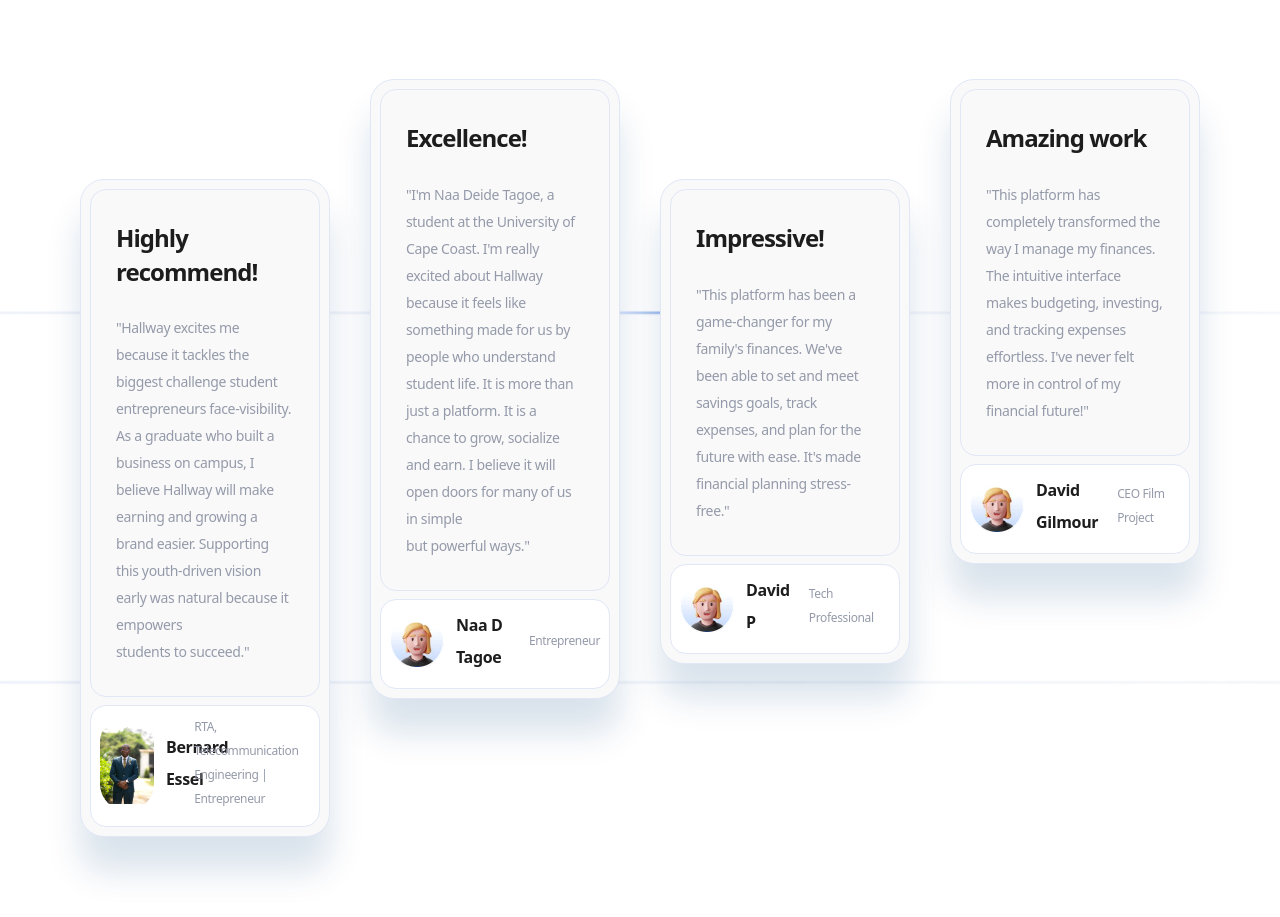
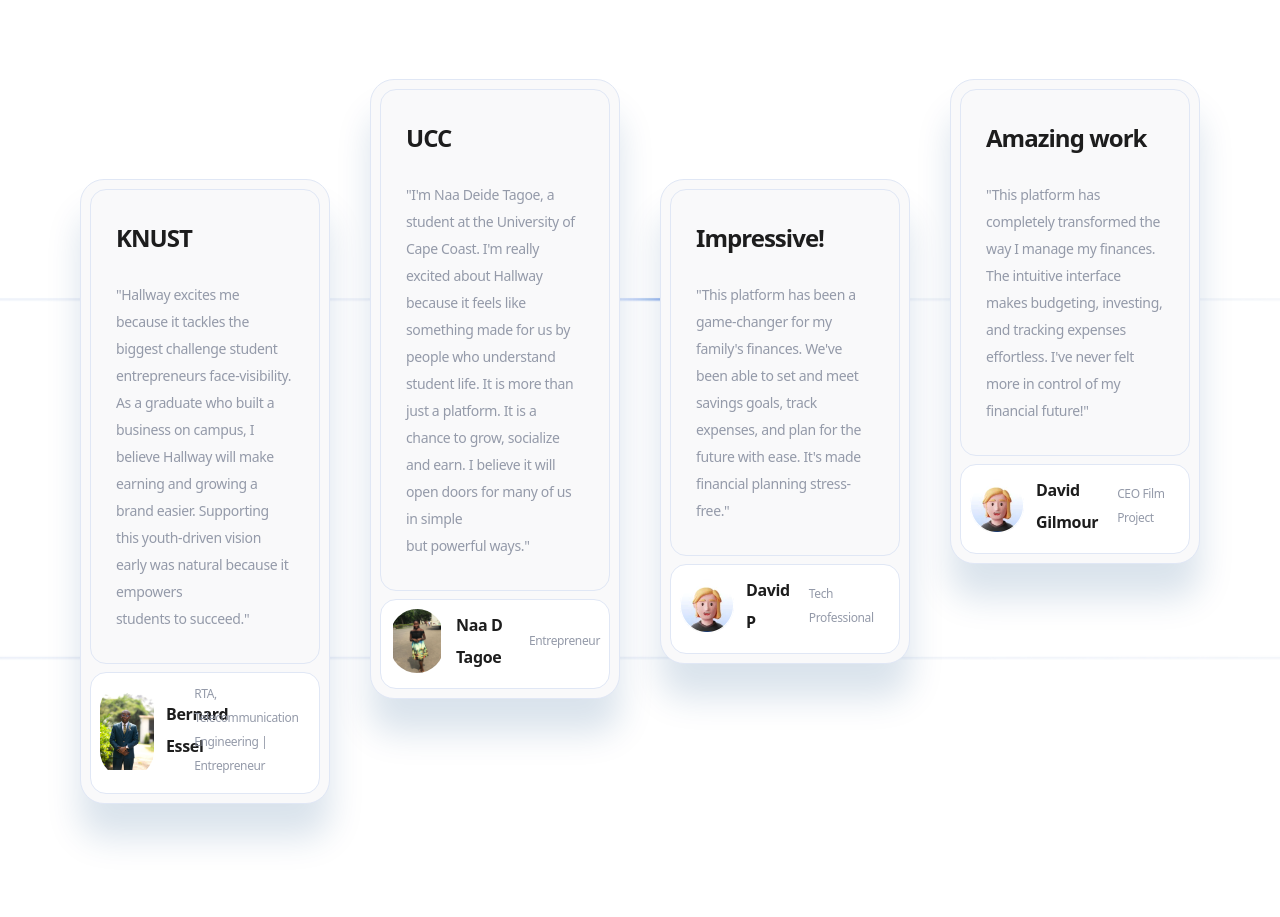
Before and after one commit to thouartdarkens-ux/pixel-perfect-clone-38, a React (Vite) app: page /BecomeaVendor in a window 1280 px wide. Shown: the part 3440-4357 px from the top of the page. Built offline with nearby package versions, Linux system fonts and the light colour scheme.

Commit message:
Update TestimonialsSection.tsx

```diff
--- a/src/components/TestimonialsSection.tsx
+++ b/src/components/TestimonialsSection.tsx
@@ -2,7 +2,7 @@ import React from 'react';
 import { TestimonialCard } from './TestimonialCard';
 const testimonials = [{
   id: 1,
-  heading: "Highly recommend!",
+  heading: "KNUST",
   quote: "\"Hallway excites me because it tackles the biggest challenge student entrepreneurs face-visibility. As a graduate who built a business on campus, I believe Hallway will make earning and growing a brand easier. Supporting this youth-driven vision early was natural because it empowers students to succeed.\"",
   authorName: "Bernard Essel",
   authorTitle: "RTA, Telecommunication Engineering | Entrepreneur",
@@ -10,11 +10,11 @@ const testimonials = [{
   className: "mt-[100px] max-md:mt-10"
 }, {
   id: 2,
-  heading: "Excellence!",
+  heading: "UCC",
   quote: "\"I'm Naa Deide Tagoe, a student at the University of Cape Coast. I'm really excited about Hallway because it feels like something made for us by people who understand student life. It is more than just a platform. It is a chance to grow, socialize and earn. I believe it will open doors for many of us in simple but powerful ways.\"",
   authorName: "Naa D Tagoe",
   authorTitle: "Entrepreneur",
-  authorAvatar: "/images/avatar-james.png",
+  authorAvatar: "/images/WhatsApp Image 2025-12-13 at 10.17.33_650fcc24.jpg",
   className: "max-md:mt-5"
 }, {
   id: 3,
```
